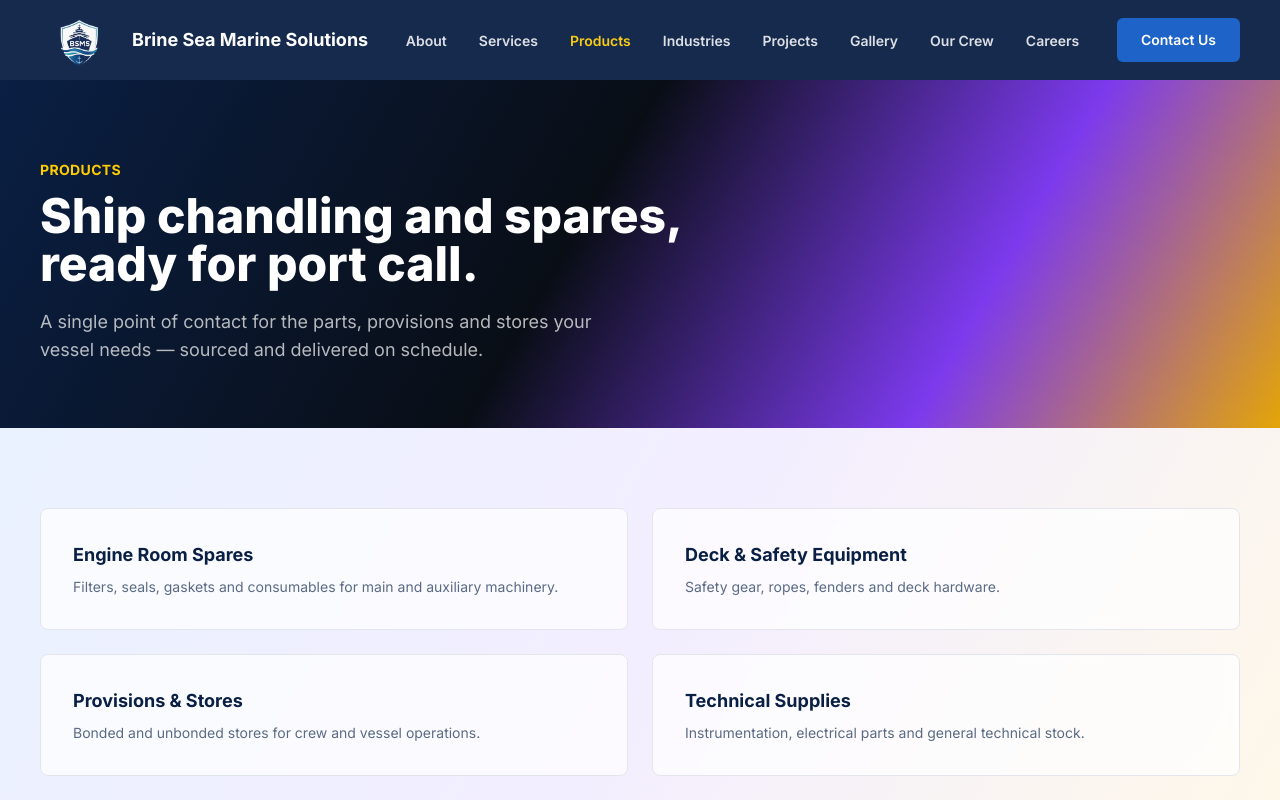
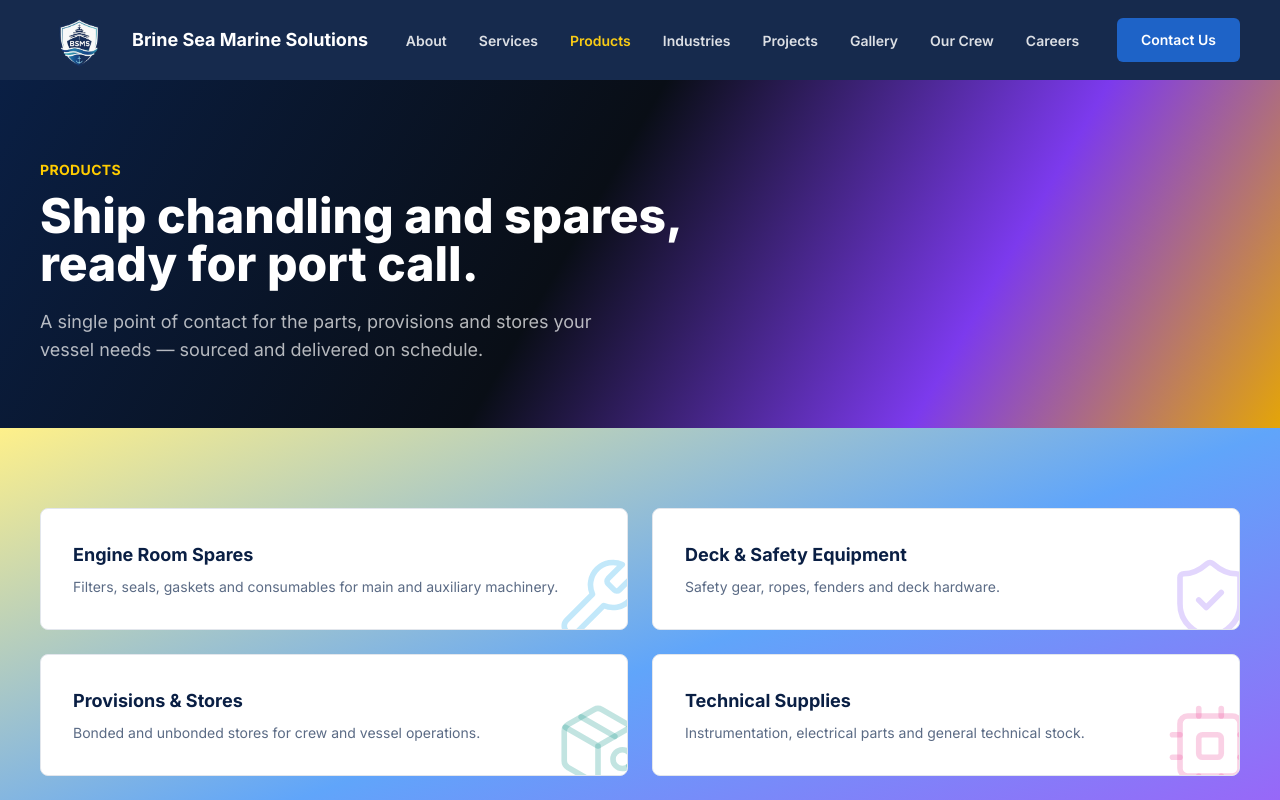
Before and after one commit to sayuofficeuser/brine-sea-marine, a Next.js app: page /products in a window 1280 px wide. Shown: the top 800 px of the page. Built offline with nearby package versions, Linux system fonts and the light colour scheme.

Commit message:
change BG colours of all sections

```diff
--- a/app/careers/page.tsx
+++ b/app/careers/page.tsx
@@ -1,6 +1,8 @@
+"use client";
 import PageShell from "@/components/PageShell";
 import PageHeader from "@/components/PageHeader";
 import Link from "next/link";
+import { motion } from "framer-motion";
 
 export default function CareersPage() {
   return (
@@ -11,16 +13,24 @@ export default function CareersPage() {
         description="We're always interested in hearing from qualified marine engineers and technical staff."
       />
 
-      <section className="section-white py-20">
+      <section className="section-white !bg-gradient-to-br !from-yellow-200 !via-blue-200 !to-purple-200 py-20">
         <div className="container-page max-w-2xl">
+          <motion.div
+            initial={{ opacity: 0, y: 24 }}
+            whileInView={{ opacity: 1, y: 0 }}
+            viewport={{ once: true, amount: 0.3 }}
+            transition={{ duration: 0.6, ease: "easeOut" }}
+            className="bg-gray-100/80 rounded-xl p-8"
+          >
             <h2 className="text-2xl font-bold text-navy mb-4">Open Positions</h2>
             <p className="text-muted leading-relaxed mb-6">
               No open positions are listed at this time. To register your
-            interest, get in touch and we'll keep your details on file.
+              interest, get in touch and we&apos;ll keep your details on file.
             </p>
             <Link href="/contact" className="btn-outline-navy">
               Contact Us
             </Link>
+          </motion.div>
         </div>
       </section>
     </PageShell>
--- a/app/gallery/page.tsx
+++ b/app/gallery/page.tsx
@@ -1,5 +1,17 @@
+"use client";
+import Image from "next/image";
 import PageShell from "@/components/PageShell";
 import PageHeader from "@/components/PageHeader";
+import { motion } from "framer-motion";
+
+const GALLERY_IMAGES = [
+  "/images/gallery-page/photo-1.jpg",
+  "/images/gallery-page/photo-2.jpg",
+  "/images/gallery-page/photo-3.jpg",
+  "/images/gallery-page/photo-4.jpg",
+  "/images/gallery-page/photo-5.jpg",
+  "/images/gallery-page/photo-6.jpg",
+];
 
 export default function GalleryPage() {
   return (
@@ -7,20 +19,27 @@ export default function GalleryPage() {
       <PageHeader
         eyebrow="GALLERY"
         title="Our work, on site and at sea."
-        description="Real vessel and workshop photography will replace these placeholders once supplied."
+        description="A look at our vessels, workshops, and operations."
       />
 
-      <section className="section-white py-20">
+      <section className="section-white !bg-gradient-to-br !from-yellow-200 !via-blue-200 !to-purple-200 py-20">
         <div className="container-page grid sm:grid-cols-2 md:grid-cols-3 gap-4">
-          {Array.from({ length: 6 }).map((_, i) => (
-            <div
+          {GALLERY_IMAGES.map((src, i) => (
+            <motion.div
               key={i}
-              className="h-48 bg-navy-light/10 rounded-md flex items-center justify-center border border-line"
+              initial={{ opacity: 0, y: 24 }}
+              whileInView={{ opacity: 1, y: 0 }}
+              viewport={{ once: true, amount: 0.3 }}
+              transition={{ duration: 0.5, delay: i * 0.1, ease: "easeOut" }}
+              className="relative h-48 rounded-md overflow-hidden border border-line"
             >
-              <span className="text-muted text-xs uppercase tracking-wide">
-                Placeholder photo
-              </span>
-            </div>
+              <Image
+                src={src}
+                alt={`Gallery photo ${i + 1}`}
+                fill
+                className="object-cover"
+              />
+            </motion.div>
           ))}
         </div>
       </section>
--- a/app/industries/page.tsx
+++ b/app/industries/page.tsx
@@ -1,5 +1,7 @@
+"use client";
 import PageShell from "@/components/PageShell";
 import PageHeader from "@/components/PageHeader";
+import { motion } from "framer-motion";
 
 const INDUSTRIES = [
   { title: "Shipping Lines & Shipowners", desc: "Fast port-call turnaround and transparent scopes for commercial fleets." },
@@ -18,13 +20,20 @@ export default function IndustriesPage() {
         description="We work with organisations that need reliable technical partners, not just vendors."
       />
 
-      <section className="section-white py-20">
+      <section className="section-white !bg-gradient-to-br !from-yellow-200 !via-blue-200 !to-purple-200 py-20">
         <div className="container-page grid md:grid-cols-2 gap-x-12 gap-y-10">
-          {INDUSTRIES.map((ind) => (
-            <div key={ind.title} className="border-t border-line pt-6">
+          {INDUSTRIES.map((ind, i) => (
+            <motion.div
+              key={ind.title}
+              initial={{ opacity: 0, y: 24 }}
+              whileInView={{ opacity: 1, y: 0 }}
+              viewport={{ once: true, amount: 0.3 }}
+              transition={{ duration: 0.5, delay: i * 0.1, ease: "easeOut" }}
+              className="bg-gray-100/80 rounded-xl p-7"
+            >
               <h3 className="font-bold text-lg text-navy mb-2">{ind.title}</h3>
               <p className="text-muted text-sm">{ind.desc}</p>
-            </div>
+            </motion.div>
           ))}
         </div>
       </section>
--- a/app/products/page.tsx
+++ b/app/products/page.tsx
@@ -1,11 +1,14 @@
+"use client";
 import PageShell from "@/components/PageShell";
 import PageHeader from "@/components/PageHeader";
+import { Wrench, ShieldCheck, PackageSearch, Cpu, LucideIcon } from "lucide-react";
+import { motion } from "framer-motion";
 
-const CATEGORIES = [
-  { title: "Engine Room Spares", desc: "Filters, seals, gaskets and consumables for main and auxiliary machinery." },
-  { title: "Deck & Safety Equipment", desc: "Safety gear, ropes, fenders and deck hardware." },
-  { title: "Provisions & Stores", desc: "Bonded and unbonded stores for crew and vessel operations." },
-  { title: "Technical Supplies", desc: "Instrumentation, electrical parts and general technical stock." },
+const CATEGORIES: { title: string; desc: string; icon: LucideIcon; watermark: string }[] = [
+  { title: "Engine Room Spares", desc: "Filters, seals, gaskets and consumables for main and auxiliary machinery.", icon: Wrench, watermark: "text-sky-500/25" },
+  { title: "Deck & Safety Equipment", desc: "Safety gear, ropes, fenders and deck hardware.", icon: ShieldCheck, watermark: "text-violet-500/25" },
+  { title: "Provisions & Stores", desc: "Bonded and unbonded stores for crew and vessel operations.", icon: PackageSearch, watermark: "text-teal-600/25" },
+  { title: "Technical Supplies", desc: "Instrumentation, electrical parts and general technical stock.", icon: Cpu, watermark: "text-pink-500/25" },
 ];
 
 export default function ProductsPage() {
@@ -17,14 +20,31 @@ export default function ProductsPage() {
         description="A single point of contact for the parts, provisions and stores your vessel needs — sourced and delivered on schedule."
       />
 
-      <section className="section-white py-20">
+      <section className="section-white !bg-gradient-to-br !from-yellow-200 !via-blue-400 !to-purple-500 py-20">
         <div className="container-page grid sm:grid-cols-2 gap-6">
-          {CATEGORIES.map((c) => (
-            <div key={c.title} className="card">
-              <h3 className="font-bold text-lg text-navy mb-2">{c.title}</h3>
-              <p className="text-muted text-sm">{c.desc}</p>
-            </div>
-          ))}
+          {CATEGORIES.map((c, i) => {
+            const Icon = c.icon;
+            return (
+              <motion.div
+                key={c.title}
+                initial={{ opacity: 0, y: 24 }}
+                whileInView={{ opacity: 1, y: 0 }}
+                viewport={{ once: true, amount: 0.3 }}
+                transition={{ duration: 0.5, delay: i * 0.12, ease: "easeOut" }}
+                whileHover={{ y: -6 }}
+                className="card !bg-white relative overflow-hidden"
+              >
+                <Icon
+                  size={90}
+                  strokeWidth={1.5}
+                  className={`absolute -right-4 -bottom-4 pointer-events-none ${c.watermark}`}
+                  aria-hidden="true"
+                />
+                <h3 className="font-bold text-lg text-navy mb-2 relative">{c.title}</h3>
+                <p className="text-muted text-sm relative">{c.desc}</p>
+              </motion.div>
+            );
+          })}
         </div>
         <div className="container-page mt-10">
           <p className="placeholder-note">
--- a/app/projects/page.tsx
+++ b/app/projects/page.tsx
@@ -1,5 +1,7 @@
+"use client";
 import PageShell from "@/components/PageShell";
 import PageHeader from "@/components/PageHeader";
+import { motion } from "framer-motion";
 
 export default function ProjectsPage() {
   return (
@@ -10,10 +12,17 @@ export default function ProjectsPage() {
         description="Project case studies will appear here as they're documented."
       />
 
-      <section className="section-white py-20">
+      <section className="section-white !bg-gradient-to-br !from-yellow-200 !via-blue-200 !to-purple-200 py-20">
         <div className="container-page grid sm:grid-cols-2 md:grid-cols-3 gap-6">
-          {[1, 2, 3].map((i) => (
-            <div key={i} className="card">
+          {[1, 2, 3].map((i, idx) => (
+            <motion.div
+              key={i}
+              initial={{ opacity: 0, y: 24 }}
+              whileInView={{ opacity: 1, y: 0 }}
+              viewport={{ once: true, amount: 0.3 }}
+              transition={{ duration: 0.5, delay: idx * 0.12, ease: "easeOut" }}
+              className="card !bg-gray-100/80"
+            >
               <div className="h-40 bg-navy-light/10 rounded-md flex items-center justify-center mb-4">
                 <span className="text-muted text-xs uppercase tracking-wide">
                   Placeholder — project photo
@@ -21,7 +30,7 @@ export default function ProjectsPage() {
               </div>
               <h3 className="font-bold text-navy mb-1">Project title to be added</h3>
               <p className="text-muted text-sm">Short project summary to be added.</p>
-            </div>
+            </motion.div>
           ))}
         </div>
       </section>
--- a/app/services/page.tsx
+++ b/app/services/page.tsx
@@ -1,6 +1,8 @@
+"use client";
 import PageShell from "@/components/PageShell";
 import PageHeader from "@/components/PageHeader";
 import EmergencyCTA from "@/components/EmergencyCTA";
+import { motion } from "framer-motion";
 
 const SERVICES = [
   {
@@ -30,13 +32,20 @@ export default function ServicesPage() {
         description="From routine maintenance to emergency response, our services are built around one principle: engineering decisions made by engineers."
       />
 
-      <section className="section-white py-20">
+     <section className="section-white !bg-gradient-to-br !from-yellow-200 !via-blue-400 !to-purple-500 py-20">
         <div className="container-page grid md:grid-cols-2 gap-x-12 gap-y-14">
-          {SERVICES.map((s) => (
-            <div key={s.title} className="border-t border-line pt-6">
+          {SERVICES.map((s, i) => (
+            <motion.div
+              key={s.title}
+              initial={{ opacity: 0, y: 24 }}
+              whileInView={{ opacity: 1, y: 0 }}
+              viewport={{ once: true, amount: 0.3 }}
+              transition={{ duration: 0.5, delay: i * 0.12, ease: "easeOut" }}
+              className="bg-gray-100/80 rounded-xl p-7"
+            >
               <h3 className="font-bold text-xl text-navy mb-3">{s.title}</h3>
               <p className="text-muted leading-relaxed">{s.desc}</p>
-            </div>
+            </motion.div>
           ))}
         </div>
       </section>
```
Also changed, not shown: app/contact/page.tsx (+22 -8 lines). Lines whose indentation alone changed are shown as unchanged.
